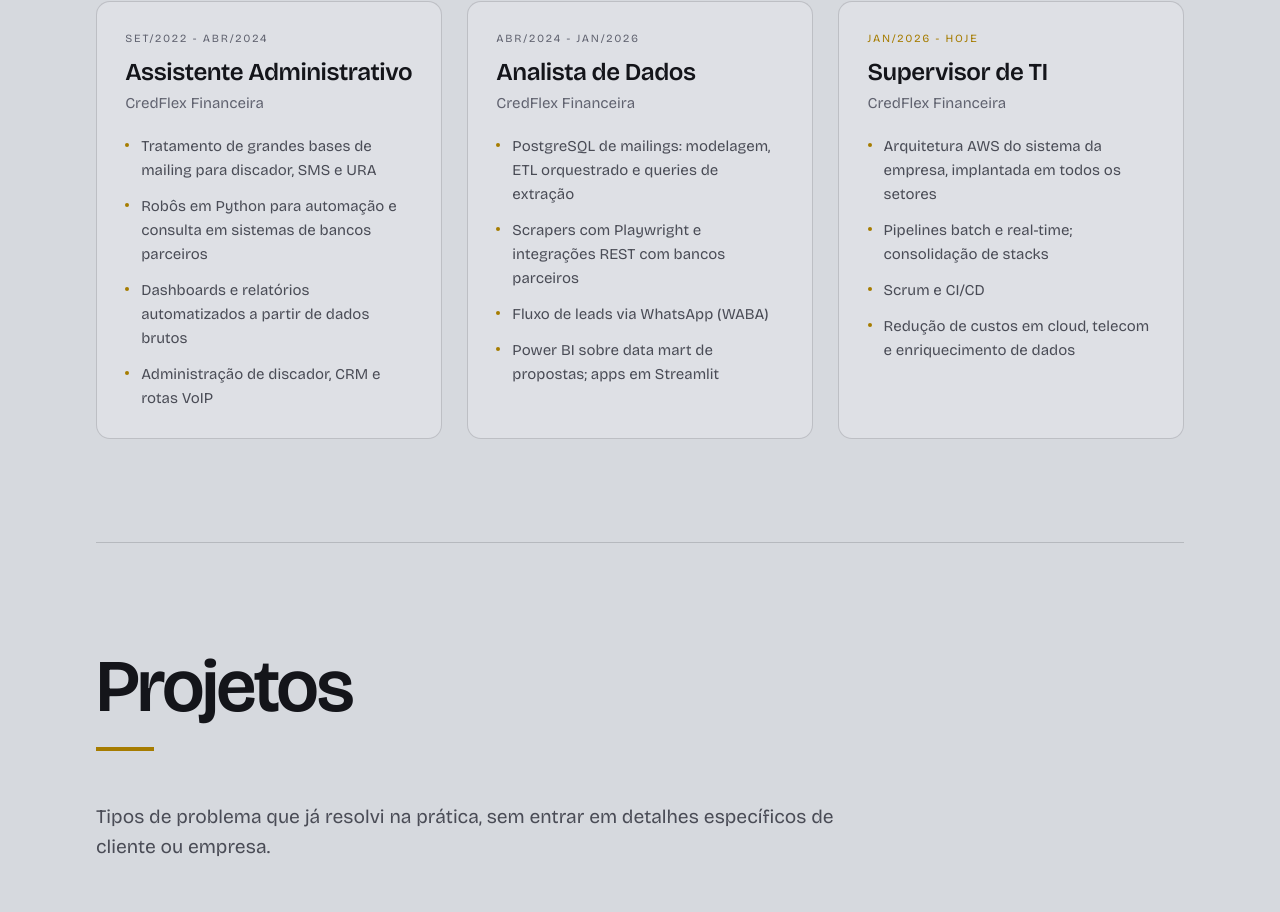
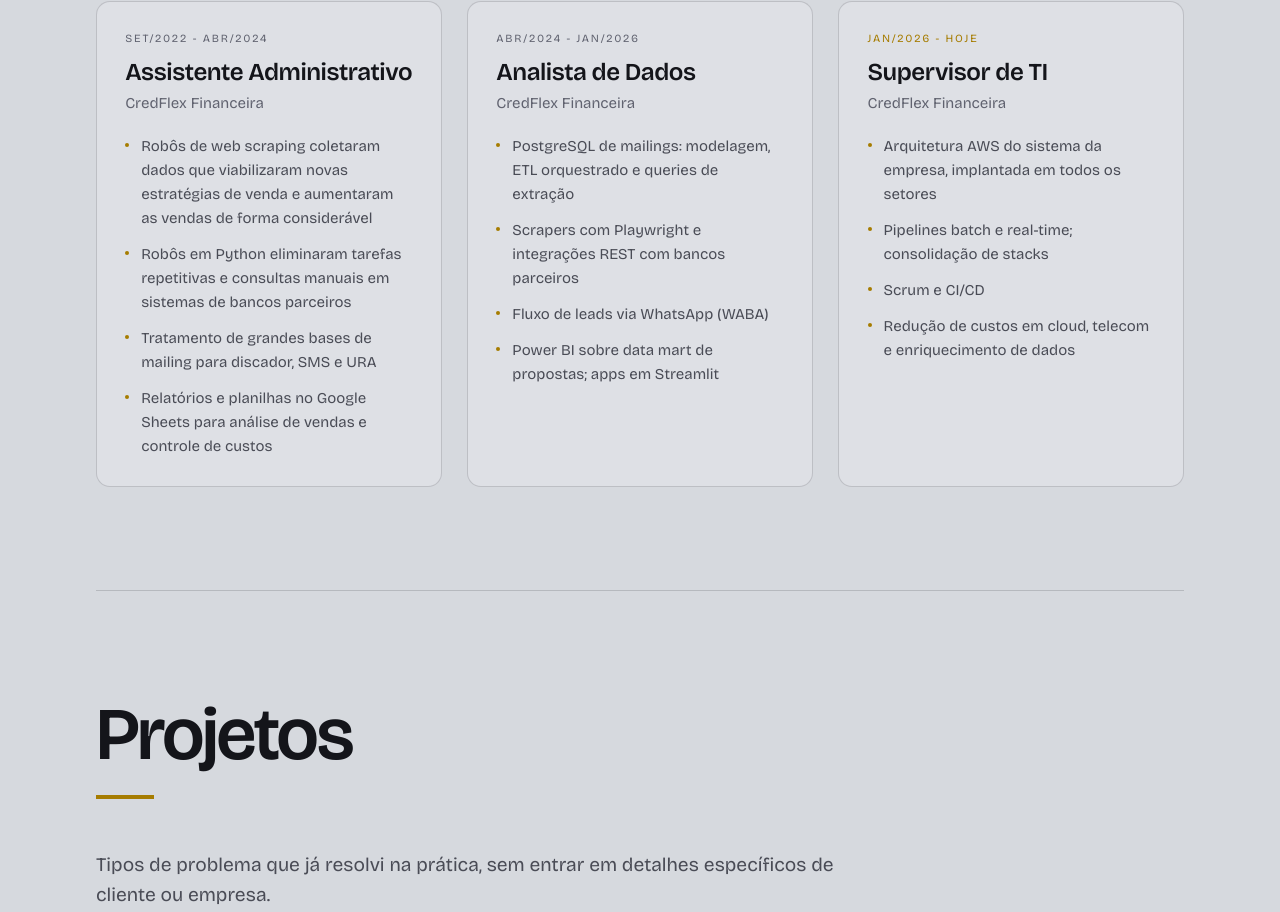
Before and after one commit to douglazcandido/douglazcandido.com, a React (Vite) app: page / in a window 1280 px wide. Shown: the part 1895-2807 px from the top of the page. Built offline with nearby package versions, Linux system fonts and the light colour scheme.

Commit message:
feat: atualiza os tópicos do cargo de Assistente Administrativo

```diff
--- a/src/i18n/en.ts
+++ b/src/i18n/en.ts
@@ -45,10 +45,10 @@ export const en: Dict = {
         title: "Administrative Assistant",
         period: "Sep/2022 - Apr/2024",
         items: [
+          "Web scraping bots collected data that enabled new sales strategies and significantly increased sales",
+          "Python bots eliminated repetitive tasks and manual lookups in partner bank systems",
           "Handling large mailing databases for dialer, SMS and IVR campaigns",
-          "Python bots to automate and query partner bank systems",
-          "Automated dashboards and reports built from raw data",
-          "Administration of the dialer, CRM and VoIP routes",
+          "Reports and spreadsheets in Google Sheets for sales analysis and cost control",
         ],
       },
       {
--- a/src/i18n/es.ts
+++ b/src/i18n/es.ts
@@ -45,10 +45,10 @@ export const es: Dict = {
         title: "Asistente Administrativo",
         period: "sep/2022 - abr/2024",
         items: [
+          "Robots de web scraping recopilaron datos que permitieron nuevas estrategias de venta y aumentaron las ventas de forma considerable",
+          "Robots en Python eliminaron tareas repetitivas y consultas manuales en sistemas de bancos socios",
           "Tratamiento de grandes bases de mailing para discador, SMS y URA",
-          "Robots en Python para automatizar y consultar sistemas de bancos socios",
-          "Dashboards e informes automatizados a partir de datos en bruto",
-          "Administración de discador, CRM y rutas VoIP",
+          "Informes y hojas de cálculo en Google Sheets para análisis de ventas y control de costos",
         ],
       },
       {
--- a/src/i18n/pt.ts
+++ b/src/i18n/pt.ts
@@ -47,10 +47,10 @@ export const pt = {
         title: "Assistente Administrativo",
         period: "set/2022 - abr/2024",
         items: [
+          "Robôs de web scraping coletaram dados que viabilizaram novas estratégias de venda e aumentaram as vendas de forma considerável",
+          "Robôs em Python eliminaram tarefas repetitivas e consultas manuais em sistemas de bancos parceiros",
           "Tratamento de grandes bases de mailing para discador, SMS e URA",
-          "Robôs em Python para automação e consulta em sistemas de bancos parceiros",
-          "Dashboards e relatórios automatizados a partir de dados brutos",
-          "Administração de discador, CRM e rotas VoIP",
+          "Relatórios e planilhas no Google Sheets para análise de vendas e controle de custos",
         ],
       },
       {
```
